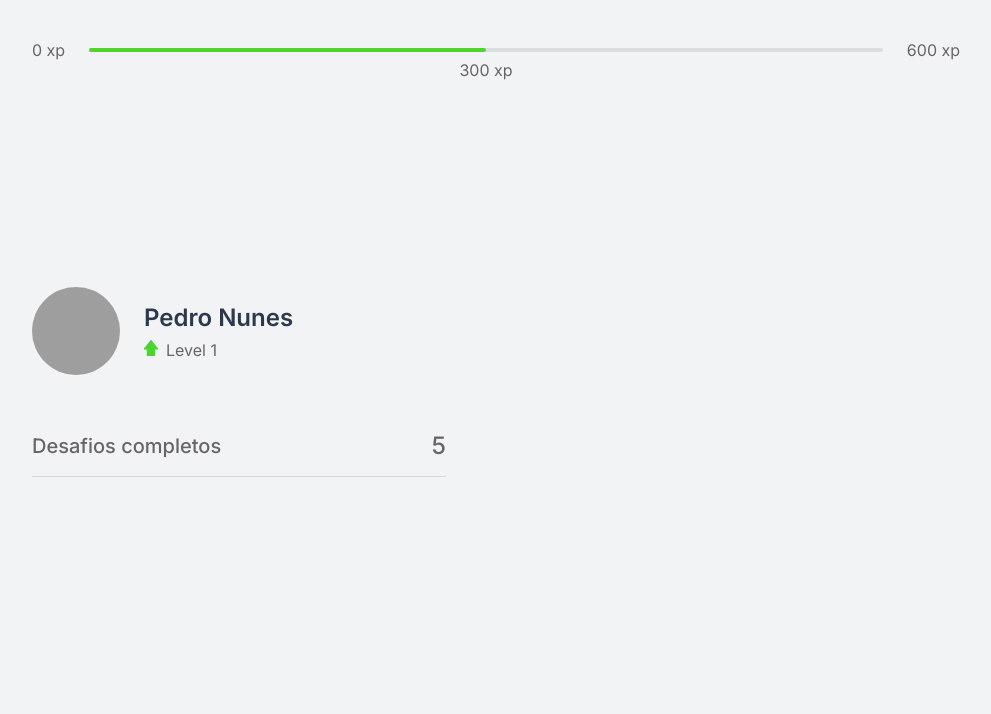
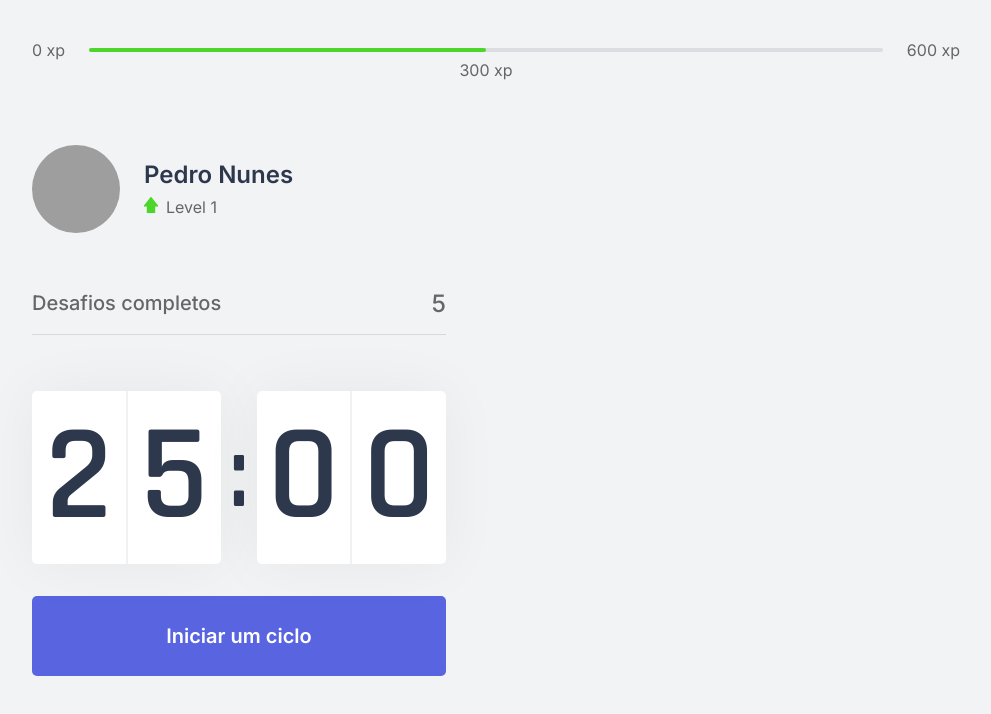
Before and after one commit to pedrofnuness/Pomodorus-web, a Next.js app: page / in a window 1280 px wide. Shown: the top 714 px of the page, without its empty margins (144-1135 px from the left). Built offline with nearby package versions, Linux system fonts and the light colour scheme; grey boxes are pictures that could not be loaded.

Commit message:
created Countdown Component layout

```diff
--- /dev/null
+++ b/src/components/Countdown.tsx
@@ -0,0 +1,22 @@
+import styles from "../styles/components/Countdown.module.css";
+
+export function Countdown() {
+  return (
+    <div>
+      <div className={styles.countdownContainer}>
+        <div>
+          <span>2</span>
+          <span>5</span>
+        </div>
+        <span>:</span>
+        <div>
+          <span>0</span>
+          <span>0</span>
+        </div>
+      </div>
+      <button type="button" className={styles.countdownButton}>
+        Iniciar um ciclo
+      </button>
+    </div>
+  );
+}
--- a/src/pages/_document.tsx
+++ b/src/pages/_document.tsx
@@ -5,6 +5,8 @@
     return (
       <Html>
         <Head>
+          <link rel="shortcut icon" href="favicon.png" type="image/png" />
+
           <link rel="preconnect" href="https://fonts.gstatic.com" />
           <link
             href="https://fonts.googleapis.com/css2?family=Inter:wght@400;500;600&family=Rajdhani:wght@600&display=swap"
--- a/src/pages/index.tsx
+++ b/src/pages/index.tsx
@@ -1,18 +1,26 @@
 import { CompletedChallenges } from "../components/CompletedChallenges";
+import { Countdown } from "../components/Countdown";
 import { ExperienceBar } from "../components/ExperienceBar";
 import { Profile } from "../components/Profile";
+
+import Head from "next/head";
 
 import styles from "../styles/pages/Home.module.css";
 
 export default function Home() {
   return (
     <div className={styles.container}>
+      <Head>
+        <title>Início | Pomodorus</title>
+      </Head>
+
       <ExperienceBar />
 
       <section>
         <div>
           <Profile />
           <CompletedChallenges />
+          <Countdown />
         </div>
         <div></div>
       </section>
--- /dev/null
+++ b/src/styles/components/Countdown.module.css
@@ -0,0 +1,58 @@
+.countdownContainer {
+  display: flex;
+  align-items: center;
+  font-family: Rajdhani;
+  font-weight: 600;
+  color: var(--title);
+}
+
+.countdownContainer > div {
+  flex: 1;
+  display: flex;
+  align-items: center;
+  justify-content: space-evenly;
+  background: var(--white);
+  box-shadow: 0 0 60px rgba(0, 0, 0, 0.05);
+  border-radius: 5px;
+  font-size: 8.5rem;
+  text-align: center;
+}
+
+.countdownContainer > div span {
+  flex: 1;
+}
+
+.countdownContainer > div span:first-child {
+  border-right: 1px solid #f0f1f3;
+}
+.countdownContainer > div span:last-child {
+  border-left: 1px solid #f0f1f3;
+}
+
+.countdownContainer > span {
+  font-size: 6.25rem;
+  margin: 0 0.5rem;
+}
+
+.countdownButton {
+  width: 100%;
+  height: 5rem;
+  margin-top: 2rem;
+  display: flex;
+  align-items: center;
+  justify-content: center;
+  border: 0;
+  border-radius: 5px;
+
+  background: var(--blue);
+  color: var(--white);
+
+  font-size: 1.25rem;
+  font-weight: 600;
+
+  transition: background-color 0.3s;
+}
+
+.countdownButton:hover {
+  background: var(--blue-dark);
+}
```
